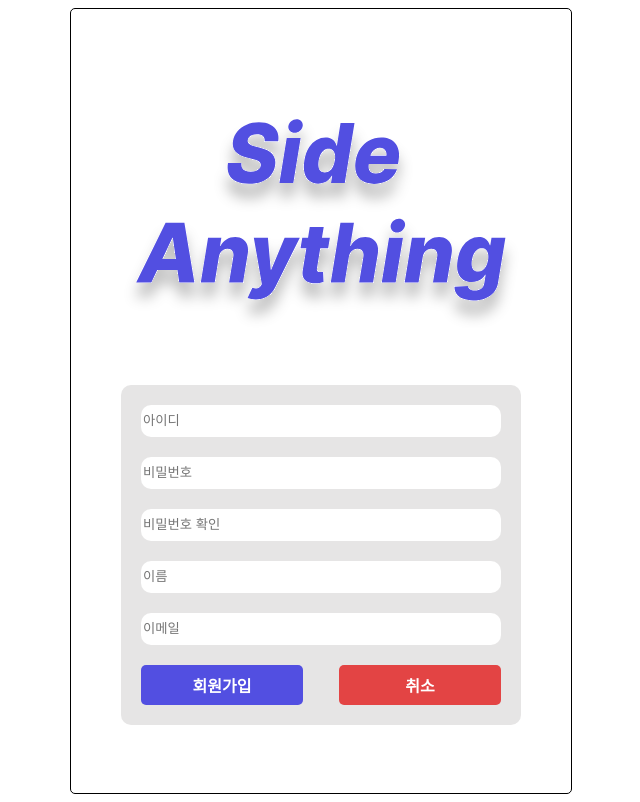
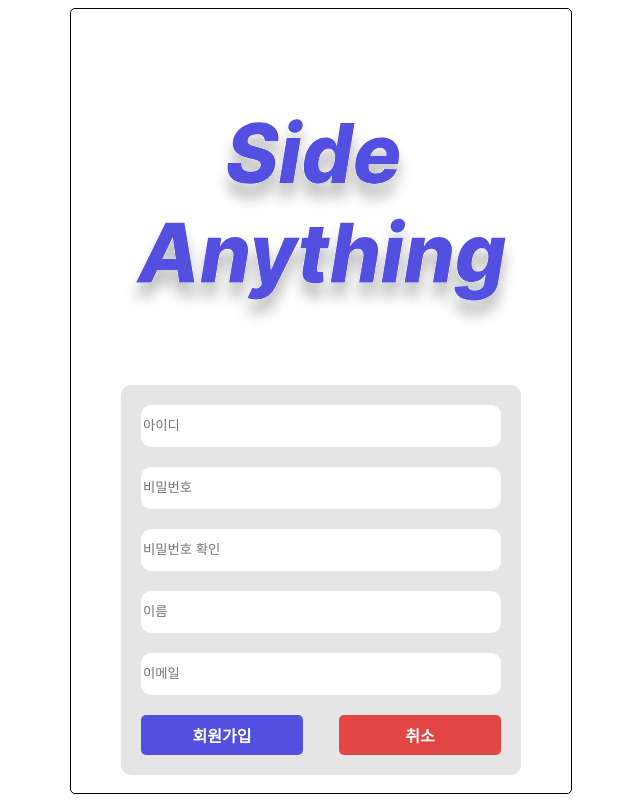
Before and after one commit to dlwlsgur0909/2024-side-anything-front, a Vue app: page /join in a window 1280 px wide. Shown: the whole page, without its empty margins (319-959 px from the left). Built offline with nearby package versions, Linux system fonts and the light colour scheme.

Commit message:
refactor: 인풋 박스 높이 수정

```diff
--- a/src/views/FindView.vue
+++ b/src/views/FindView.vue
@@ -192,7 +192,7 @@ const buttonConfig = {
 
 .email-input-box,
 .id-input-box {
-  height: 30px;
+  height: 40px;
   border: 0;
   border-radius: 10px;
 }
--- a/src/views/JoinView.vue
+++ b/src/views/JoinView.vue
@@ -237,7 +237,7 @@ const buttonConfig = {
 .name-input-box,
 .email-input-box,
 .authentication-input-box {
-  height: 30px;
+  height: 40px;
   border: 0;
   border-radius: 10px;
 }
--- a/src/views/LoginView.vue
+++ b/src/views/LoginView.vue
@@ -224,7 +224,7 @@ const buttonConfig = {
 
 .id-input-box,
 .password-input-box {
-  height: 30px;
+  height: 40px;
   border: 0;
   border-radius: 10px;
 }
```
